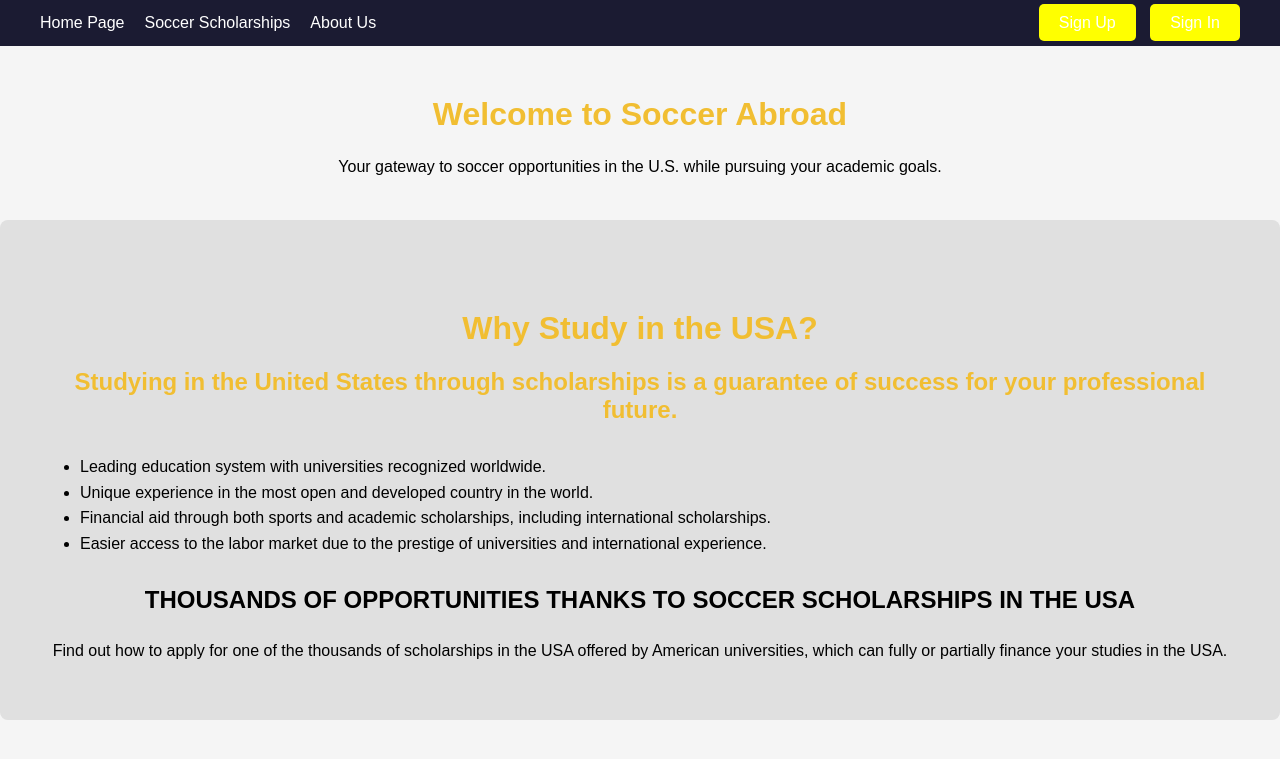
After one commit to marcossgerman10/finalProjectMarcos, a Django app: page / in a window 1280 px wide. The commit adds this page. Shown: the top 759 px of the page. Run offline with Django 5.2, Linux system fonts and the light colour scheme.

Commit message:
create nav and home page

```diff
--- a/soccer_recruitment/players/static/css/styles.css
+++ b/soccer_recruitment/players/static/css/styles.css
@@ -20,3 +20,89 @@ h1, h2 {
     text-align: center;
     color: #f1be32;
 }
+
+/* styles.css */
+
+body {
+    font-family: Arial, sans-serif;
+    margin: 0;
+    padding: 0;
+}
+
+nav {
+    background-color: #1b1b32;
+    padding: 10px;
+}
+
+nav ul {
+    display: flex;
+    list-style: none;
+    margin: 0;
+    padding: 0;
+}
+
+nav ul li {
+    margin-right: 20px;
+}
+
+nav a {
+    color: white;
+    text-decoration: none;
+    font-size: 16px;
+}
+
+nav a:hover {
+    text-decoration: underline;
+}
+
+nav .sign-buttons {
+    display: flex;
+}
+
+nav .sign-buttons a {
+    color: white;
+    background-color: yellow;
+    padding: 10px 20px;
+    border-radius: 5px;
+    font-size: 16px;
+    margin-right: 10px;
+}
+
+nav .sign-buttons a:hover {
+    background-color: #ffcc00;
+}
+
+h1 {
+    text-align: center;
+    margin-top: 50px;
+    font-size: 2rem;
+}
+
+p {
+    text-align: center;
+    font-size: 1.2rem;
+}
+
+h2 {
+    text-align: center;
+    font-size: 1.5rem;
+    margin-top: 20px;
+}
+
+ul {
+    font-size: 1rem;
+    line-height: 1.6;
+    margin-top: 30px;
+}
+
+h3 {
+    text-align: center;
+    font-size: 1.5rem;
+    margin-top: 30px;
+}
+
+p {
+    font-size: 1rem;
+    line-height: 1.6;
+    text-align: center;
+}
--- /dev/null
+++ b/soccer_recruitment/players/templates/home.html
@@ -0,0 +1,53 @@
+<!DOCTYPE html>
+<html lang="en">
+<head>
+    {% load static %}
+    <meta charset="UTF-8">
+    <meta name="viewport" content="width=device-width, initial-scale=1.0">
+    <title>Home - Soccer Abroad</title>
+    <link rel="stylesheet" href="{% static 'css/styles.css' %}">
+</head>
+<body style="background-color: #f5f5f5; color: black;">
+
+    <!-- Navigation Bar -->
+    <nav style="background-color: #1b1b32; padding: 10px;">
+        <div style="max-width: 1200px; margin: auto; display: flex; justify-content: space-between; align-items: center;">
+            <ul style="display: flex; list-style: none; margin: 0; padding: 0;">
+                <li style="margin-right: 20px;"><a href="/" style="color: white; text-decoration: none; font-size: 16px;">Home Page</a></li>
+                <li style="margin-right: 20px;"><a href="/soccer-scholarships" style="color: white; text-decoration: none; font-size: 16px;">Soccer Scholarships</a></li>
+                <li><a href="/about-us" style="color: white; text-decoration: none; font-size: 16px;">About Us</a></li>
+            </ul>
+
+            <div>
+                <a href="/register" style="color: white; text-decoration: none; background-color: yellow; padding: 10px 20px; border-radius: 5px; font-size: 16px; margin-right: 10px;">Sign Up</a>
+                <a href="/signin" style="color: white; text-decoration: none; background-color: yellow; padding: 10px 20px; border-radius: 5px; font-size: 16px;">Sign In</a>
+            </div>
+        </div>
+    </nav>
+
+    <!-- Welcome Section -->
+    <div style="text-align: center; margin-top: 50px;">
+        <h1>Welcome to Soccer Abroad</h1>
+        <p>Your gateway to soccer opportunities in the U.S. while pursuing your academic goals.</p>
+    </div>
+
+    <!-- Why Study in the USA Section -->
+    <div style="background-color: #e0e0e0; padding: 40px; margin: 40px auto; max-width: 1200px; border-radius: 8px;">
+        <h1 style="text-align: center; font-size: 2rem;">Why Study in the USA?</h1>
+        <h2 style="text-align: center; font-size: 1.5rem;">Studying in the United States through scholarships is a guarantee of success for your professional future.</h2>
+
+        <ul style="font-size: 1rem; line-height: 1.6; margin-top: 30px;">
+            <li>Leading education system with universities recognized worldwide.</li>
+            <li>Unique experience in the most open and developed country in the world.</li>
+            <li>Financial aid through both sports and academic scholarships, including international scholarships.</li>
+            <li>Easier access to the labor market due to the prestige of universities and international experience.</li>
+        </ul>
+
+        <h3 style="text-align: center; font-size: 1.5rem; margin-top: 30px;">THOUSANDS OF OPPORTUNITIES THANKS TO SOCCER SCHOLARSHIPS IN THE USA</h3>
+        <p style="font-size: 1rem; line-height: 1.6; text-align: center;">
+            Find out how to apply for one of the thousands of scholarships in the USA offered by American universities, which can fully or partially finance your studies in the USA.
+        </p>
+    </div>
+
+</body>
+</html>
--- a/soccer_recruitment/players/views.py
+++ b/soccer_recruitment/players/views.py
@@ -1,18 +1,80 @@
-# players/views.py
 from django.shortcuts import render, redirect
-from .forms import PlayerRegistrationForm
+from django.contrib.auth import authenticate, login
+from django.contrib.auth.models import User
 from django.contrib import messages
+from .forms import RegistrationForm, SignInForm
+
+def home(request):
+    return render(request, 'home.html')
+
+def soccer_scholarships(request):
+    return render(request, 'soccer_scholarships.html')
+
+def about_us(request):
+    return render(request, 'about_us.html')
+
 
 def register(request):
     if request.method == 'POST':
-        form = PlayerRegistrationForm(request.POST)
+        form = RegistrationForm(request.POST)
+
         if form.is_valid():
-            form.save()
-            messages.success(request, "Registration successful!")
-            return redirect('signin')
+            email = form.cleaned_data['email']
+            password = form.cleaned_data['password']
+            password2 = form.cleaned_data['password2']
+
+            # Check if passwords match
+            if password != password2:
+                messages.error(request, "Passwords do not match.")
+                return render(request, 'register.html', {'form': form})
+
+            # Check if email already exists
+            if User.objects.filter(email=email).exists():
+                messages.error(request, "Email is already registered.")
+                return render(request, 'register.html', {'form': form})
+
+            # Create a new user
+            user = User.objects.create_user(email=email, password=password)
+            user.first_name = form.cleaned_data['name']
+            user.last_name = form.cleaned_data['surname']
+            user.save()
+
+            messages.success(request, "You have been successfully registered.")
+            return redirect('signin')  # Redirect to login page after successful registration
+
+        else:
+            messages.error(request, "Please correct the errors below.")
+            return render(request, 'register.html', {'form': form})
+
     else:
-        form = PlayerRegistrationForm()
+        form = RegistrationForm()
+
     return render(request, 'register.html', {'form': form})
 
+
 def signin(request):
-    return render(request, 'signin.html')
+    if request.method == 'POST':
+        form = SignInForm(request.POST)
+
+        if form.is_valid():
+            email = form.cleaned_data['email']
+            password = form.cleaned_data['password']
+
+            # Authenticate user
+            user = authenticate(request, username=email, password=password)
+
+            if user is not None:
+                login(request, user)
+                messages.success(request, "You have successfully logged in.")
+                return redirect('dashboard')  # Redirect to the dashboard or home page
+            else:
+                messages.error(request, "Invalid email or password.")
+                return render(request, 'signin.html', {'form': form})
+        else:
+            messages.error(request, "Please correct the errors below.")
+            return render(request, 'signin.html', {'form': form})
+
+    else:
+        form = SignInForm()
+
+    return render(request, 'signin.html', {'form': form})
--- a/soccer_recruitment/soccer_recruitment/urls.py
+++ b/soccer_recruitment/soccer_recruitment/urls.py
@@ -20,6 +20,9 @@ from players import views
 
 urlpatterns = [
     path('admin/', admin.site.urls),
+    path('', views.home, name='home'),
     path('register/', views.register, name='register'),
     path('signin/', views.signin, name='signin'),
+    path('soccer-scholarships', views.soccer_scholarships, name='soccer_scholarships'),
+    path('about-us', views.about_us, name='about_us'),
 ]
```
Also changed, not shown: soccer_recruitment/players/forms.py (+44 -10 lines), soccer_recruitment/players/templates/register.html (+40 -14 lines), soccer_recruitment/players/templates/signin.html (+28 -9 lines), soccer_recruitment/players/migrations/0001_initial.py (added).
